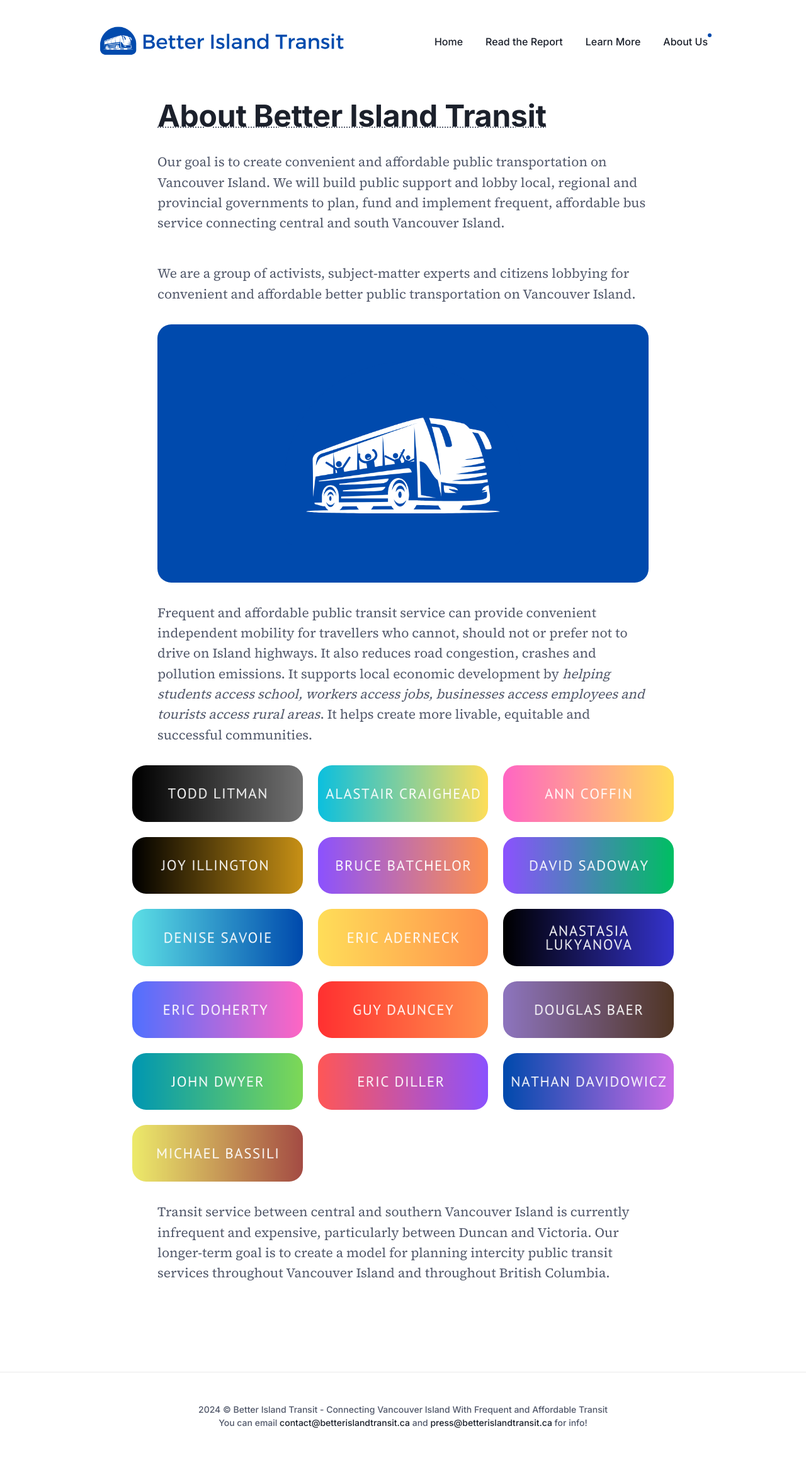
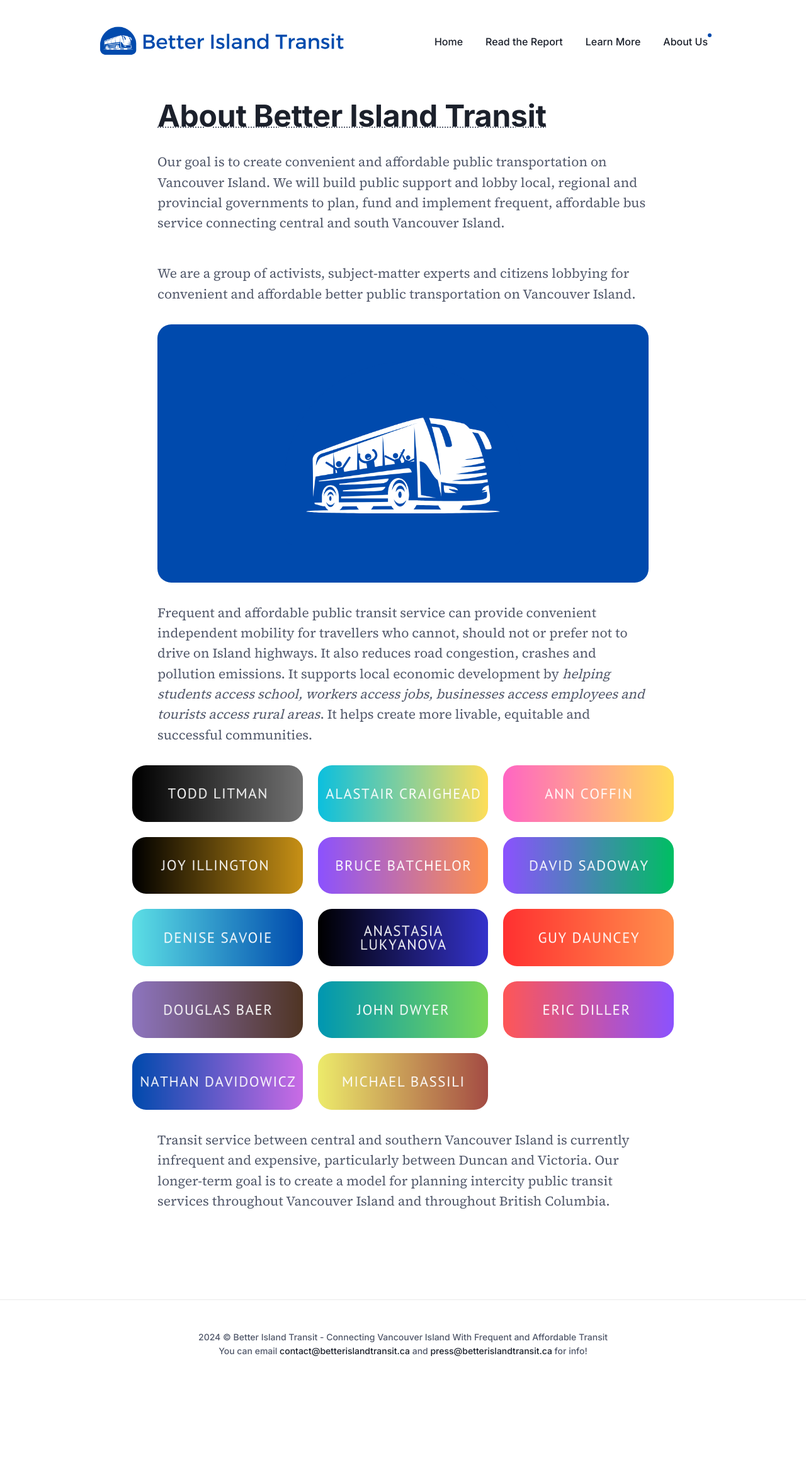
Before and after one commit to STNanaimo/better-island-transit, a Jekyll site: the page built from _pages/about.md, in a window 1280 px wide. Shown: the whole page at 63% size. Built offline with Jekyll 4.4.1, drawn with Linux system fonts in a browser that asks for light colours; after the commit the page ends 2203 px from its top, so only the background shows below that.

Commit message:
Remove Eric D. and Eric A.

```diff
--- a/_pages/about.md
+++ b/_pages/about.md
@@ -21,9 +21,7 @@
     <img src="/images/members/bruce-batchelor.png" alt="Bruce Batchelor" loading="lazy">
     <img src="/images/members/david-sadoway.png" alt="David Sadoway" loading="lazy">
     <img src="/images/members/denise-savoie.png" alt="Denise Savoie" loading="lazy">
-    <img src="/images/members/eric-aderneck.png" alt="Eric Aderneck" loading="lazy">
     <img src="/images/members/anastasia-lukyanova.png" alt="Anastasia Lukyanova" loading="lazy">
-    <img src="/images/members/eric-doherty.png" alt="Eric Doherty" loading="lazy">
     <img src="/images/members/guy-dauncey.png" alt="Guy Dauncey" loading="lazy">
     <img src="/images/members/douglas-baer.png" alt="Douglas Baer" loading="lazy">
     <img src="/images/members/john-dwyer.png" alt="John Dwyer" loading="lazy">
```
